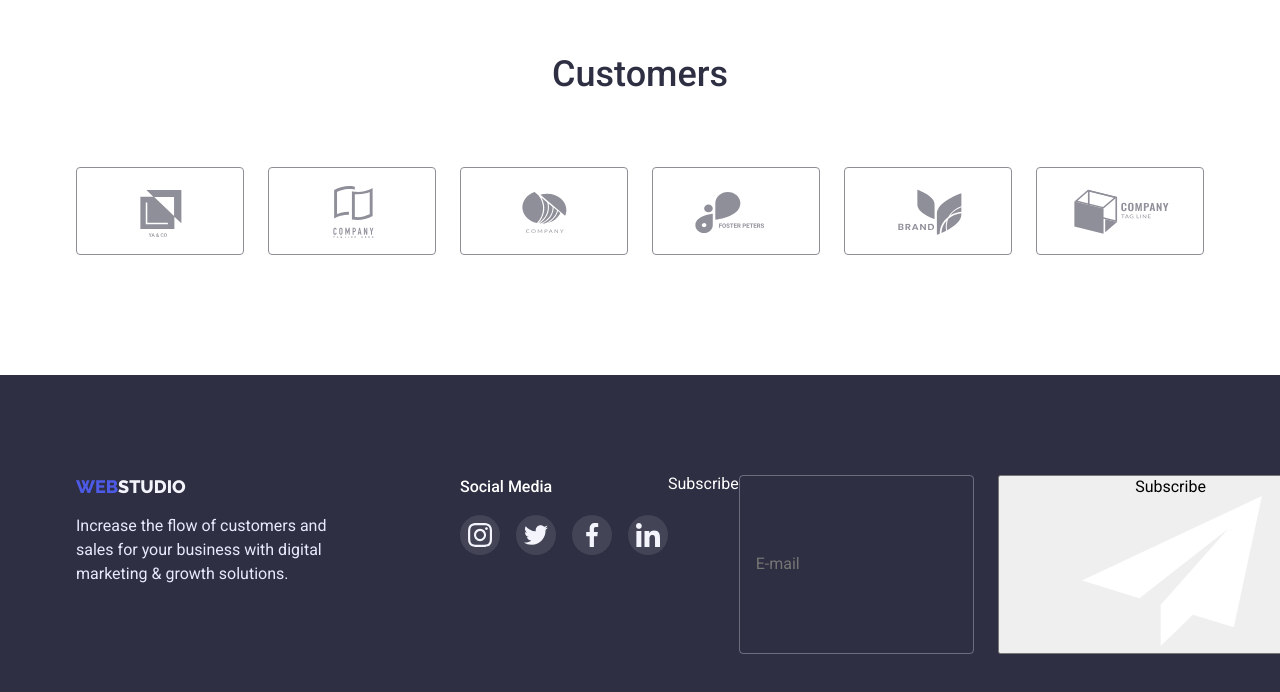
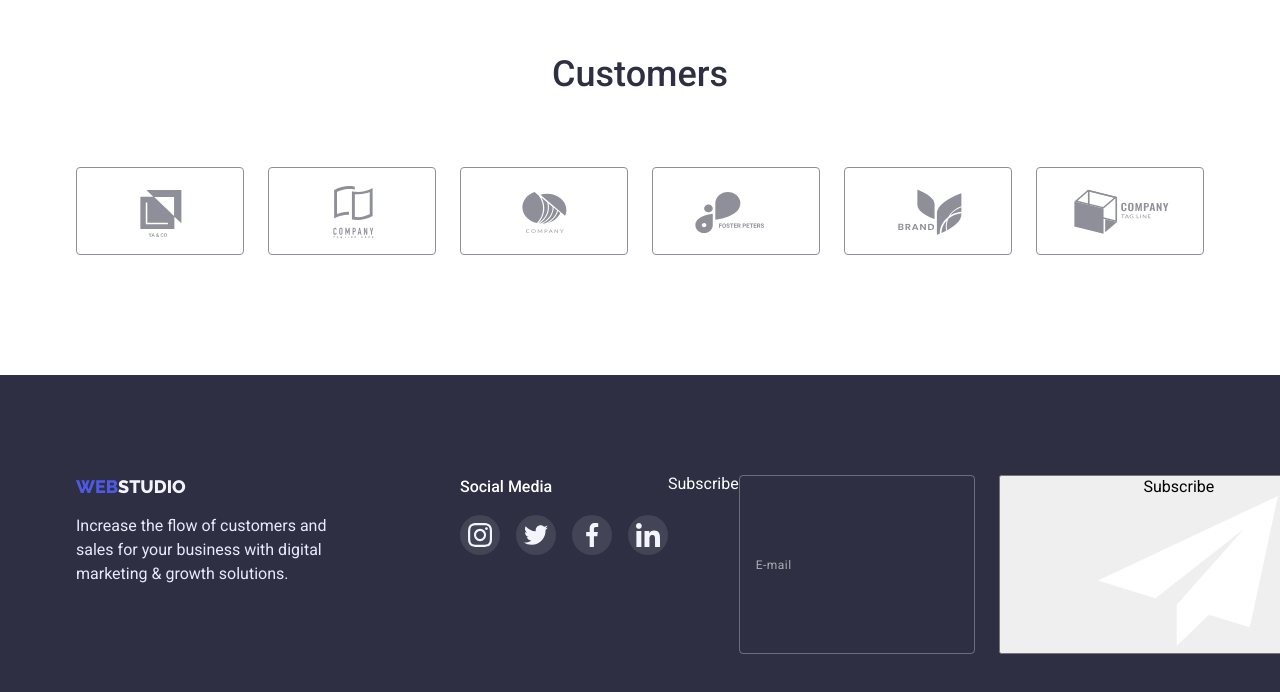
Before and after one commit to pxntelle/goit-markup-hw-06, a plain HTML site: page index.html in a window 1280 px wide. Shown: the part 2531-3223 px from the top of the page. Drawn offline with nearby package versions, Linux system fonts and the light colour scheme.

Commit message:
footer form update

```diff
--- a/css/styles.css
+++ b/css/styles.css
@@ -524,6 +524,26 @@ link {
     var(--transition-timing-function);
 }
 
+.subscribe-input::placeholder {
+  font-family: inherit;
+  font-weight: 400;
+  font-size: 12px;
+  line-height: 2;
+  letter-spacing: 0.04em;
+  color: rgba(255, 255, 255, 0.6);
+
+  transition: color var(--transition-duration) var(--transition-timing-function);
+}
+
+.subscribe-input:focus {
+  border: 1px solid var(--primary-brand);
+}
+
+.submit-icon {
+  margin-left: 16px;
+  color: #fff;
+}
+
 /* Portfolio main */
 
 .portfolio {
```
